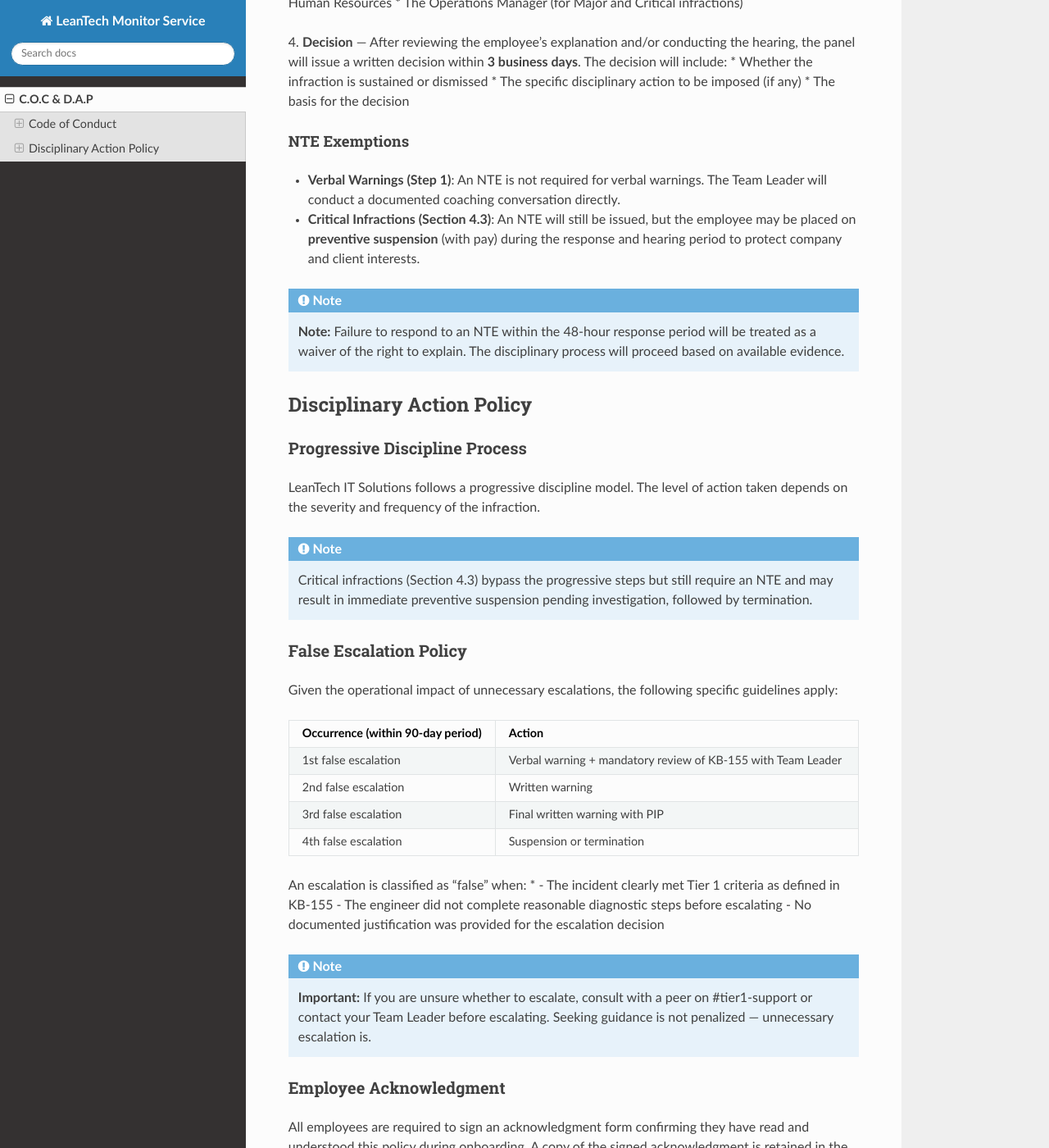
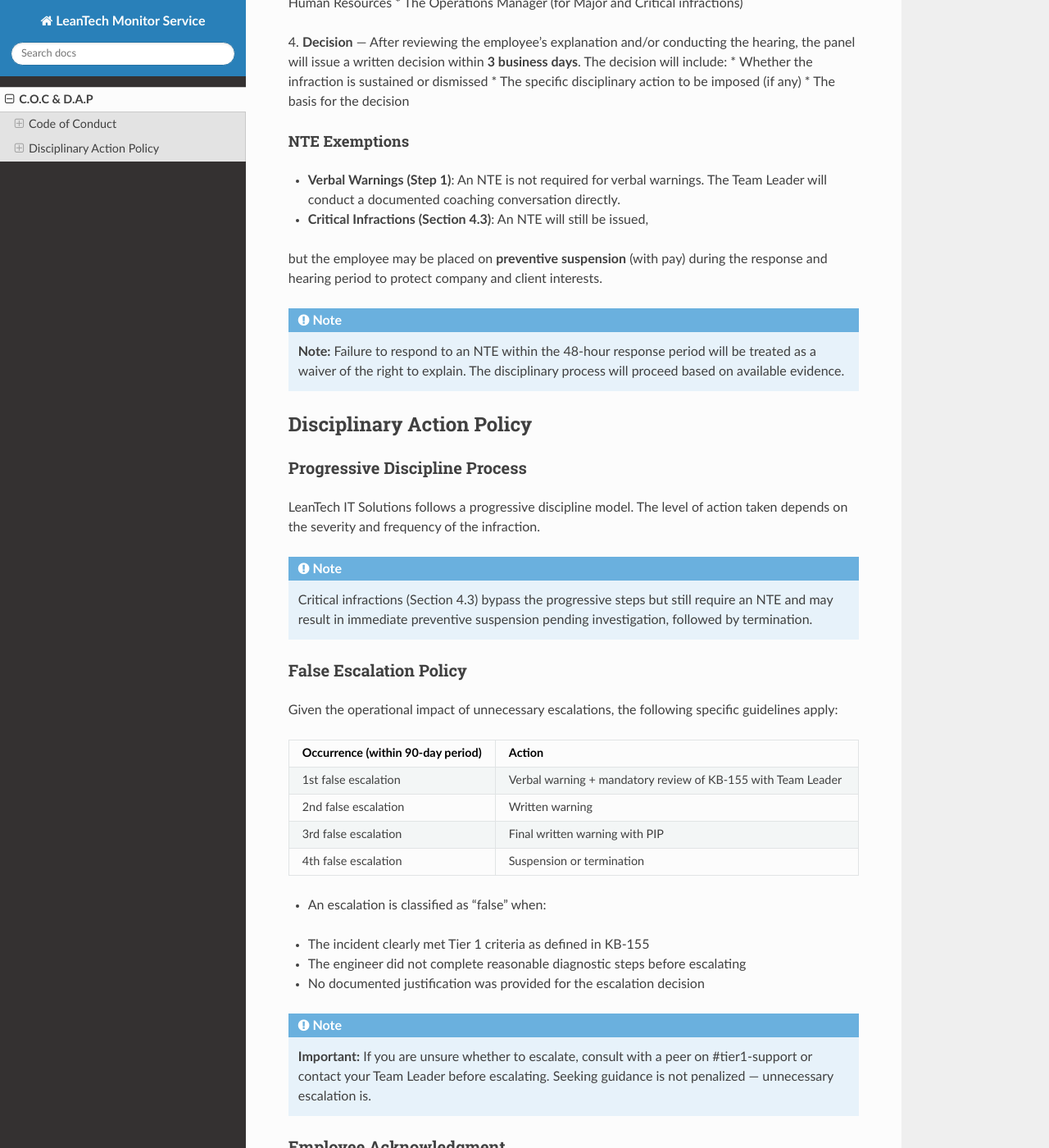
Before and after one commit to UE-Cal-CPE/wg2026-finals-ltcms, a Sphinx documentation site: the page built from docs/source/cocdap.rst, in a window 1280 px wide and 1400 px high, scrolled down 2264 px. Shown: the whole window at 82% size. Built offline with Sphinx 7.4.7 and the Read the Docs theme 3.1.0, drawn with Linux system fonts in a browser that asks for light colours; pages that are not in the unit, such as notebooks, are missing from menus.

Commit message:
coming out of the closet

```diff
--- a/docs/source/cocdap.rst
+++ b/docs/source/cocdap.rst
@@ -74,8 +74,7 @@
    * - Infraction
      - Examples
    * - False or unnecessary escalation
-     - Escalating an incident to Tier 2 or Tier 3 that does not meet the escalation criteria defined in KB-155.
-    This wastes senior engineering resources and delays resolution of genuine critical incidents.
+     - Escalating an incident to Tier 2 or Tier 3 that does not meet the escalation criteria defined in KB-155. This wastes senior engineering resources and delays resolution of genuine critical incidents.
    * - Failure to resolve within SLA
      - Exceeding the target resolution time for a Tier 1 incident without documented reason or approved escalation
    * - Repeated minor infractions
@@ -142,7 +141,7 @@
 
 * **Verbal Warnings (Step 1)**: An NTE is not required for verbal warnings. The Team Leader will conduct a documented coaching conversation directly.
 * **Critical Infractions (Section 4.3)**: An NTE will still be issued,
-  but the employee may be placed on **preventive suspension**  (with pay) during the response and hearing period to protect company and client interests.
+| but the employee may be placed on **preventive suspension**  (with pay) during the response and hearing period to protect company and client interests.
 
 .. note::
     **Note:** Failure to respond to an NTE within the 48-hour response period will be treated as a waiver of the right to explain.
@@ -175,8 +174,8 @@
      - 90 days
    * - Step 3
      - **Final Written Warning with Performance Improvement Plan (PIP)** — NTE issued first.
-     A formal PIP is created outlining specific targets the employee must meet within a defined period (typically 30 days).
-     Failure to meet PIP targets proceeds to Step 4.
+     |  A formal PIP is created outlining specific targets the employee must meet within a defined period (typically 30 days).
+     |  Failure to meet PIP targets proceeds to Step 4.
      - Major infractions (2nd occurrence) or continued minor infractions after Step 2
      - 180 days
    * - Step 4
@@ -208,8 +207,8 @@
     * - 4th false escalation
       - Suspension or termination
 
-An escalation is classified as "false" when:
-*
+
+* An escalation is classified as "false" when:
 - The incident clearly met Tier 1 criteria as defined in KB-155
 - The engineer did not complete reasonable diagnostic steps before escalating
 - No documented justification was provided for the escalation decision
```
